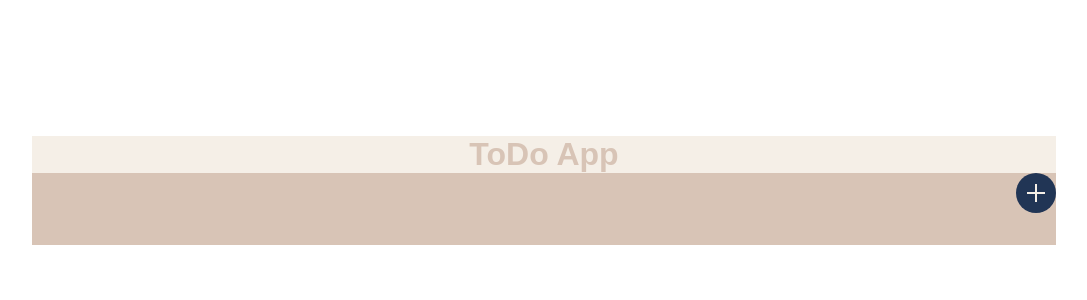
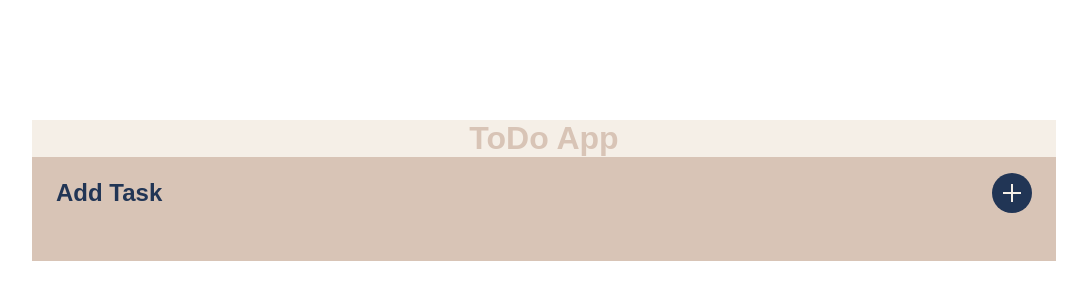
Before and after one commit to hibahdesu/ToDo-App, a plain HTML site: page index.html in a window 1280 px wide. Shown: the part 210-510 px from the top of the page, without its empty margins (96-1183 px from the left). Drawn offline with nearby package versions, Linux system fonts and the light colour scheme; a web font is replaced by a local one.

Commit message:
Update the styles

```diff
--- a/index.html
+++ b/index.html
@@ -14,7 +14,8 @@
             <h1>ToDo App</h1>
         </div>
 
-        <div class="add flex">
+        <div class="add flex space-between padding-m">
+            <h2>Add Task</h2>
             <button class="btn addBtn">
                 <span class="material-symbols-outlined">
                  add_2
@@ -22,7 +23,7 @@
             </button>
         </div>
 
-        <div class="tasks-container flex column gap-m">
+        <div class="tasks-container flex column gap-m padding-m">
             <!-- <div class="task">
                 <div class="task-content">
                     <h2>Task 1</h2>
--- a/scripts.js
+++ b/scripts.js
@@ -6,11 +6,13 @@ let tasks = [
 function getTasksFromStorage() {
     retrievedTasks = JSON.parse(localStorage.getItem('tasks'));
 
-    if (retrievedTasks == null) {
-        tasks = [];
-    } else {
-        tasks = retrievedTasks;
-    }
+    tasks = retrievedTasks ?? []
+
+    // if (retrievedTasks == null) {
+    //     tasks = [];
+    // } else {
+    //     tasks = retrievedTasks;
+    // }
 }
 
 getTasksFromStorage();
@@ -92,7 +94,7 @@ let currentTaskIndex = null;
 
 function showTasks() {
     tasksContainer.innerHTML = tasks.map((task, index) => `
-        <div class="task flex space-between center gap-m ${task.finished ? 'finished' : ''}">
+        <div class="task flex space-between padding-m center gap-m ${task.finished ? 'finished' : ''}">
             <div class="task-content flex column gap-sm">
                 <h2>${task.title}</h2>
                 <p>${task.description}</p>
--- a/styles.css
+++ b/styles.css
@@ -23,10 +23,14 @@
     box-sizing: border-box;
 }
 
+html, body {
+  height: 100%;
+}
+
 body {
     font-family: var(--font);
     position: relative;
-    height: 100vh;
+    min-height: 100%;
 }
 
 body.modal-open::before {
@@ -104,8 +108,8 @@ button {
 
 .add {
     width: 100%;
-    justify-content: flex-end;
     align-items: center;
+    color: var(--primary-color);
 }
 
 .btn {
@@ -131,14 +135,11 @@ button {
 
 .tasks-container {
     width: 100%;
-    height: 100%;
-    padding: 1em;
     flex-wrap: wrap;
 }
 
 .task {
     width: 100%;
-    padding: 1em;
     background-color: var(--secondary-color);
     border-radius: .5em;
     border: 1px solid var(--primary-color);
@@ -200,7 +201,6 @@ button {
 
 input, textarea {
     width: 100%;
-    padding: .5em;
     background: transparent;
 }
 
```
